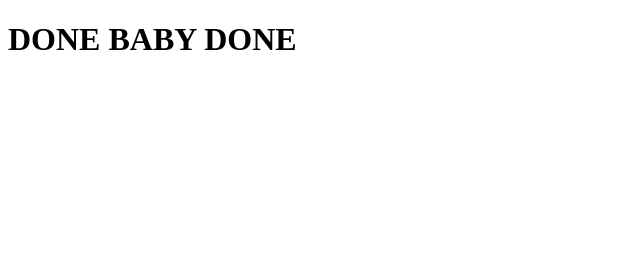
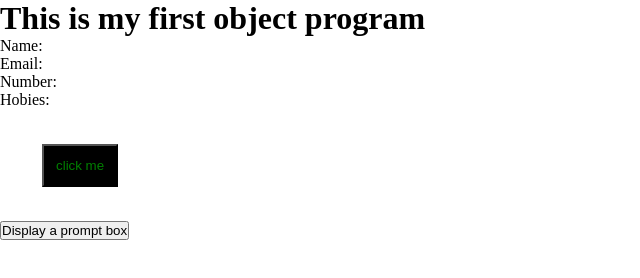
Before and after one commit to gautamgupta700449/React-Learning, a plain HTML site: page Class-1/index.html in a window 1280 px wide. Shown: the whole page, without its empty margins (0-640 px from the left). Drawn offline with Linux system fonts and the light colour scheme.

Commit message:
This is my javascript

```diff
--- /dev/null
+++ b/Class-1/fun.js
@@ -0,0 +1,16 @@
+//Functions
+
+// function fun(a = 40, b = -50) {
+//   sum = a + b;
+//   document.write("Sum", "=", sum)
+// }
+// fun();
+
+function disp_prompt() {
+    var name=prompt("Please enter your name","Harry Potter");
+    if (name!=null && name!="") {
+        document.write("Hello " + name + "! How are you today?");
+    }
+}
+
+//function expression
--- a/Class-1/index.html
+++ b/Class-1/index.html
@@ -6,9 +6,35 @@
     <meta name="viewport" content="width=device-width, initial-scale=1.0">
     <title>Document</title>
 </head>
+<style>
+    * {
+        margin: 0;
+        padding: 0;
+        box-sizing: border-box;
+    }
+</style>
 
 <body>
-    <h1>DONE BABY DONE</h1>
+    <h1>This is my first object program</h1>
+    <label for="name">Name:</label>
+    <span id="name"></span>
+    <br>
+    <label for="email">Email:</label>
+    <span id="email"></span>
+    <br>
+    <label for="number">Number:</label>
+    <span id="number"></span>
+    <p id="person">Hobies:</p>
+    <button onclick="myFunction()"
+        style="margin: 35px 30px 34px 42px; color: green; background-color: black; padding: 12px;">click
+        me</button>
+    <p id="demo"></p>
+
+    <input type="button" onclick="disp_prompt()" value="Display a prompt box" />
+
 </body>
+<!-- <script defer src="./obj.js"></script> -->
+<!-- <script src="./scoping.js"></script> -->
+<script src="./fun.js"></script>
 
 </html>
```
Also changed, not shown: Class-1/obj.js (added, +46 -0 lines), Class-1/scoping.js (added, +69 -0 lines).
